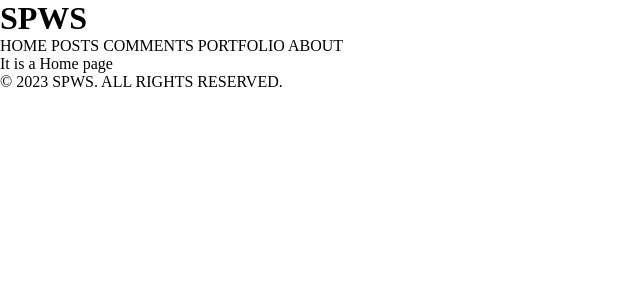
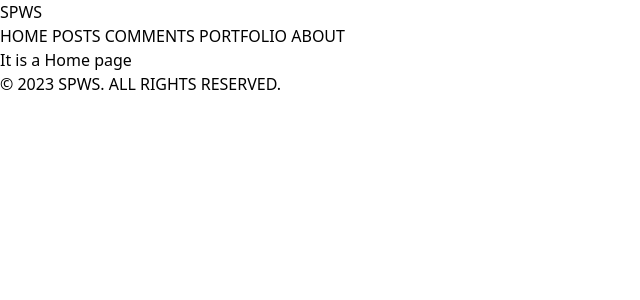
Before and after one commit to AlexKomanov/nextjs-blog, a Next.js app: page / in a window 1280 px wide. Shown: the top 300 px of the page, without its empty margins (0-640 px from the left). Built offline with nearby package versions, Linux system fonts and the light colour scheme.

Commit message:
Adding tailwind mui libraries

```diff
--- /dev/null
+++ b/postcss.config.js
@@ -0,0 +1,6 @@
+module.exports = {
+  plugins: {
+    tailwindcss: {},
+    autoprefixer: {},
+  },
+}
--- a/styles/globals.css
+++ b/styles/globals.css
@@ -1,3 +1,7 @@
+@tailwind base;
+@tailwind components;
+@tailwind utilities;
+
 :root {
   --max-width: 1100px;
   --border-radius: 12px;
--- /dev/null
+++ b/tailwind.config.js
@@ -0,0 +1,12 @@
+/** @type {import('tailwindcss').Config} */
+module.exports = {
+  content: [
+    "./app/**/*.{js,ts,jsx,tsx}",
+    "./pages/**/*.{js,ts,jsx,tsx}",
+    "./src/**/*.{js,ts,jsx,tsx}",
+  ],
+  theme: {
+    extend: {},
+  },
+  plugins: [],
+}
```
Also changed, not shown: package.json (+9 -0 lines), 1 other file (tests, documents, lock files or other folders).
